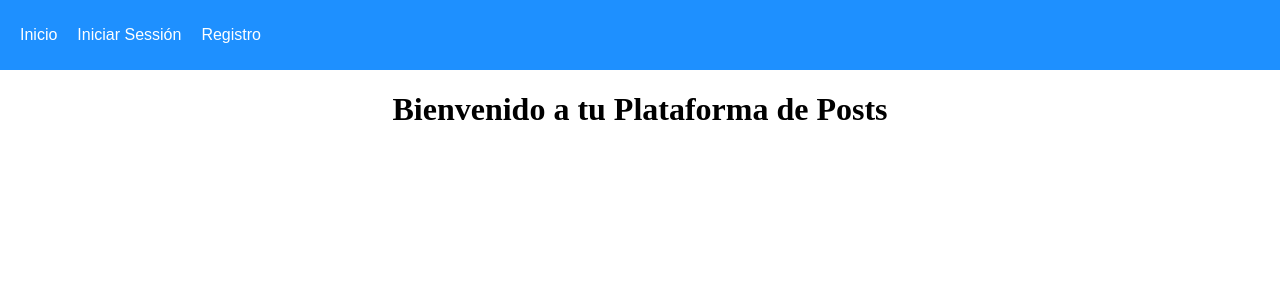
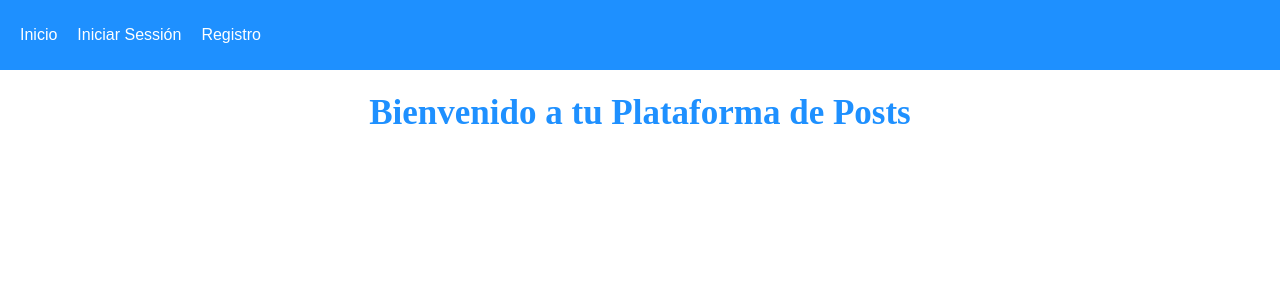
Before and after one commit to BryanCachimuel/Sistema-Full-Stack-de-Posteo, a React (Create React App) app in the folder frontend/: page / in a window 1280 px wide. Shown: the top 300 px of the page. Built offline with nearby package versions, Linux system fonts and the light colour scheme; no server answers.

Commit message:
creando un directorio para aplicar estilos en las vistas

```diff
--- a/frontend/src/App.js
+++ b/frontend/src/App.js
@@ -1,4 +1,3 @@
-import "./App.css";
 import { BrowserRouter, Route, Routes, Link } from "react-router-dom";
 import Home from "./pages/Home";
 import CrearPost from "./pages/CrearPost";
--- /dev/null
+++ b/frontend/src/css/style.css
@@ -0,0 +1,4 @@
+.titulo{
+    color: dodgerblue;
+    font-weight: bold;
+}
--- a/frontend/src/pages/CrearPost.js
+++ b/frontend/src/pages/CrearPost.js
@@ -3,6 +3,7 @@ import { useNavigate } from 'react-router-dom';
 import { Formik, Form, Field, ErrorMessage } from 'formik'
 import * as Yup from "yup";
 import axios from 'axios';
+import "../css/App.css";
 
 
 function CrearPost() {
--- a/frontend/src/pages/Home.js
+++ b/frontend/src/pages/Home.js
@@ -2,6 +2,7 @@ import React from "react";
 import axios from "axios";
 import { useEffect, useState } from "react";
 import ThumbUpAltIcon from "@material-ui/icons/ThumbUpAlt";
+import "../css/App.css";
 
 /* Se usa useNavigate en vez de useHistory */
 import { useNavigate } from "react-router-dom";
--- a/frontend/src/pages/Inicio.js
+++ b/frontend/src/pages/Inicio.js
@@ -1,9 +1,10 @@
 import React from 'react'
+import '../css/style.css'
 
 function Inicio() {
   return (
     <div>
-      <h1>Bienvenido a tu Plataforma de Posts</h1>
+      <h1 className='titulo'>Bienvenido a tu Plataforma de Posts</h1>
     </div>
   )
 }
--- a/frontend/src/pages/Login.js
+++ b/frontend/src/pages/Login.js
@@ -2,6 +2,7 @@ import axios from "axios";
 import React, { useState, useContext } from "react";
 import { useNavigate } from "react-router-dom";
 import { AuthContext } from "../helpers/AuthContext";
+import "../css/App.css";
 
 
 function Login() {
--- a/frontend/src/pages/PaginaNoEncontrada.js
+++ b/frontend/src/pages/PaginaNoEncontrada.js
@@ -1,5 +1,6 @@
 import React from 'react'
 import { Link } from 'react-router-dom'
+import "../css/App.css";
 
 
 function PaginaNoEncontrada() {
--- a/frontend/src/pages/Post.js
+++ b/frontend/src/pages/Post.js
@@ -2,6 +2,7 @@ import React, { useState, useEffect, useContext } from "react";
 import { useParams, useNavigate } from "react-router-dom";
 import axios from "axios";
 import { AuthContext } from "../helpers/AuthContext";
+import "../css/App.css";
 
 
 function Post() {
--- a/frontend/src/pages/Registration.js
+++ b/frontend/src/pages/Registration.js
@@ -2,6 +2,7 @@ import React from "react";
 import { Formik, Form, Field, ErrorMessage } from "formik";
 import * as Yup from "yup";
 import axios from "axios";
+import "../css/App.css";
 
 
 function Registration() {
```
Also changed, not shown: frontend/src/css/App.css (renamed from frontend/src/App.css).
